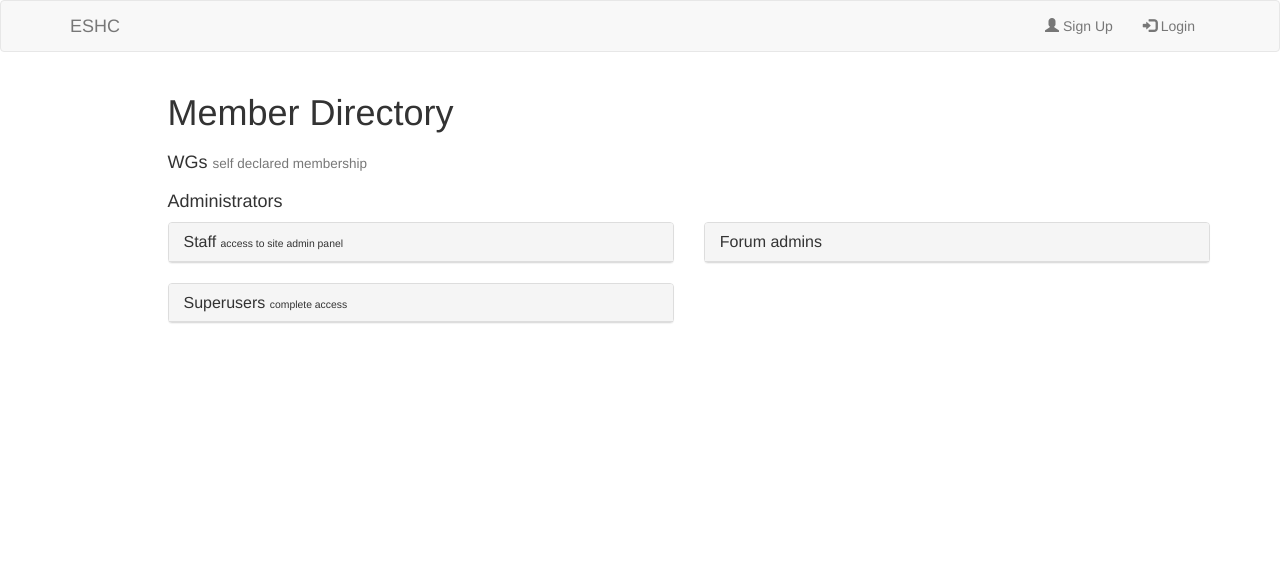
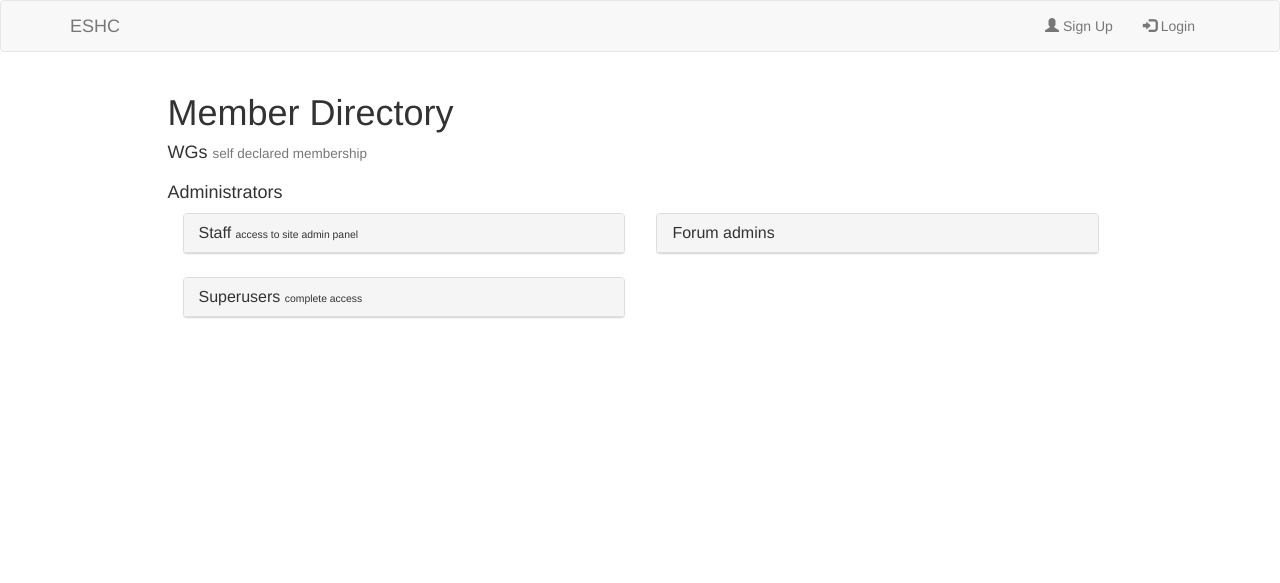
Before and after one commit to eshc/eshc-intranet, a Django app: template home/templates/home/groups.html in a window 1280 px wide. Shown: the top 583 px of the page. Run offline with Django 3.2, Linux system fonts and the light colour scheme; the template is opened without the code that fills it, so the values that code supplies are empty; some libraries are stand-ins or nearby versions.

Commit message:
fixed html in groups

```diff
--- a/home/templates/home/groups.html
+++ b/home/templates/home/groups.html
@@ -1,16 +1,32 @@
 {% extends 'base.html' %}
+
+{% block extra_head %}
+<style>
+.wrapper{
+	display: grid;
+	grid-template-columns: 50% 50%;
+	grid-gap: 0.25em;
+	grid-column-gap: 0.1em;
+}
+.wrapper > div{
+  /*background: #eee;*/
+  /*padding: 1em;*/
+}
+</style>
+{% endblock %}
 
 {% block body %}
 <div class="row">
-	<div class="col-lg-offset-1">
-		<div class="col-sm-10">
+	<div class="col-sm-10 col-lg-offset-1">
 		<h1>Member Directory</h1>
-	    </div>
-		<div class="col-sm-10">
 		<h4>WGs <small>self declared membership</small></h4>
 	</div>
+</div>
+<div class="row">
+	<div class="col-lg-offset-1 col-lg-10">
+		<div class="wrapper">
 			{% for group, conv in wgs %}
-	    <div class="col-sm-6">
+			<div class="col-sm-12">
 				<div class="panel panel-default">
 					<div class="panel-heading">
 						<h3 class="panel-title">{{ group.name }}</h3>
@@ -32,7 +48,6 @@
 						<tr>
 							<th>Members</th>
 						</tr>
-
 						{% for user in group.user_set.all %}
 						{% if user.profile.share_received %}
 						<tr>
@@ -45,10 +60,18 @@
 				</div>
 			</div>
 			{% endfor %}
-		<div class="col-sm-10">
+		</div>
+	</div>
+</div>
+<div class="row">
+	<div class="col-lg-offset-1 col-lg-10">
 		<h4>Administrators</h4>
 	</div>
-	    <div class="col-sm-6">
+</div>
+<div class="row">
+	<div class="col-lg-offset-1 col-lg-10">
+		<div class="wrapper">
+			<div class="col-sm-12">
 				<div class="panel panel-default">
 					<div class="panel-heading">
 					<h3 class="panel-title">Staff <small>access to site admin panel</small></h3>
@@ -65,7 +88,7 @@
 				</div>
 			</div>
 
-	    <div class="col-sm-6">
+			<div class="col-sm-12 col-lg-12">
 				<div class="panel panel-default">
 					<div class="panel-heading">
 					<h3 class="panel-title">Forum admins</h3>
@@ -77,7 +100,7 @@
 				</div>
 			</div>
 
-	    <div class="col-sm-6">
+			<div class="col-sm-12 col-lg-12">
 				<div class="panel panel-default">
 					<div class="panel-heading">
 					<h3 class="panel-title">Superusers <small>complete access</small></h3>
@@ -93,7 +116,7 @@
 					</table>
 				</div>
 			</div>
-
+		</div>
 	</div>
 </div>
 {% endblock body %}
```
Lines whose indentation alone changed are shown as unchanged.
